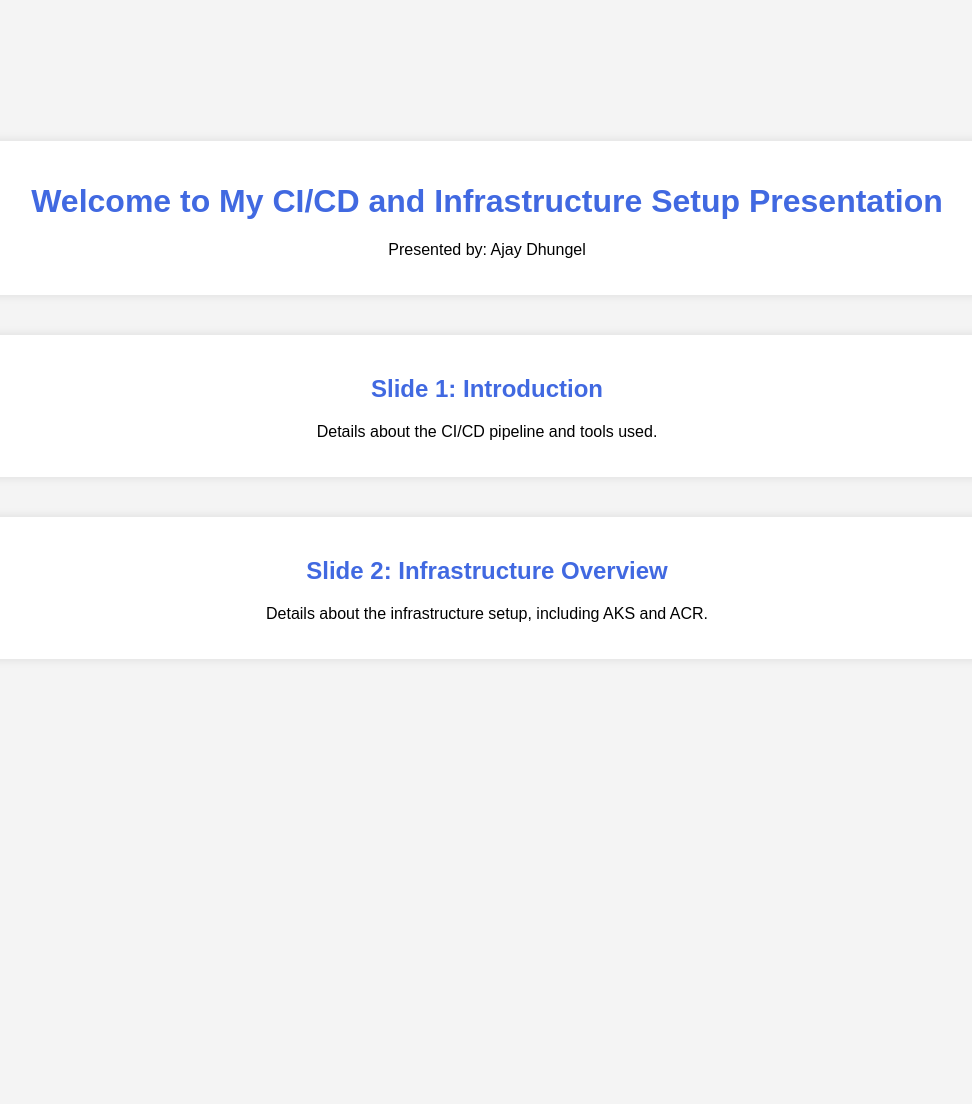
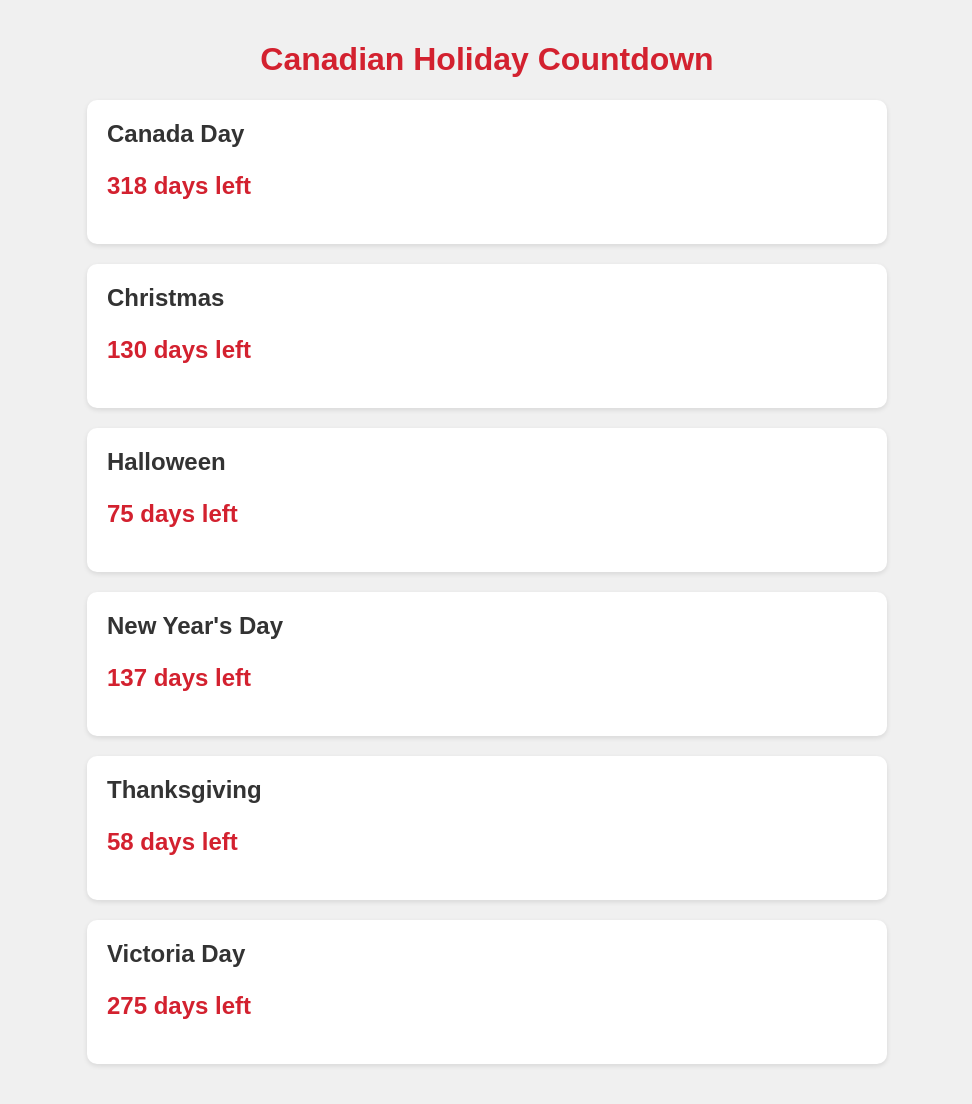
Before and after one commit to ajaydhungel7/DevOps-Projects, a Flask app: page / in a window 1280 px wide. Shown: the whole page, without its empty margins (153-1125 px from the left). Before the commit the page ends 622 px from the top, so only its background shows below. Run offline with Flask 3, Linux system fonts and the light colour scheme.

Commit message:
changes to the index file

```diff
--- a/web/templates/index.html
+++ b/web/templates/index.html
@@ -3,26 +3,73 @@
 <head>
     <meta charset="UTF-8">
     <meta name="viewport" content="width=device-width, initial-scale=1.0">
-    <title>CI/CD and Infrastructure Presentation</title>
-    <link rel="stylesheet" href="{{ url_for('static', filename='css/style.css') }}">
-
+    <title>Canadian Holiday Countdown</title>
+    <style>
+        body {
+            font-family: Arial, sans-serif;
+            max-width: 800px;
+            margin: 0 auto;
+            padding: 20px;
+            background-color: #f0f0f0;
+        }
+        h1 {
+            color: #d3212f;
+            text-align: center;
+        }
+        .countdown {
+            background-color: #fff;
+            border-radius: 10px;
+            padding: 20px;
+            margin-bottom: 20px;
+            box-shadow: 0 2px 5px rgba(0,0,0,0.1);
+        }
+        .countdown h2 {
+            margin-top: 0;
+            color: #333;
+        }
+        .countdown p {
+            font-size: 24px;
+            font-weight: bold;
+            color: #d3212f;
+        }
+    </style>
 </head>
 <body>
-    <div class="presentation">
-        <div class="slide">
-            <h1>Welcome to My CI/CD and Infrastructure Setup Presentation</h1>
-            <p>Presented by: Ajay Dhungel</p>
-        </div>
-        <div class="slide">
-            <h2>Slide 1: Introduction</h2>
-            <p>Details about the CI/CD pipeline and tools used.</p>
-        </div>
-        <div class="slide">
-            <h2>Slide 2: Infrastructure Overview</h2>
-            <p>Details about the infrastructure setup, including AKS and ACR.</p>
-        </div>
-        <!-- Add more slides as needed -->
-    </div>
-    <script src="{{ url_for('static', filename='script.js') }}"></script>
+    <h1>Canadian Holiday Countdown</h1>
+    <div id="countdowns"></div>
+
+    <script>
+        const holidays = [
+            { name: "Canada Day", date: "2025-07-01" },
+            { name: "Christmas", date: "2024-12-25" },
+            { name: "Halloween", date: "2024-10-31" },
+            { name: "New Year's Day", date: "2025-01-01" },
+            { name: "Thanksgiving", date: "2024-10-14" },
+            { name: "Victoria Day", date: "2025-05-19" }
+        ];
+
+        function updateCountdowns() {
+            const now = new Date();
+            let countdownsHTML = '';
+
+            holidays.forEach(holiday => {
+                const holidayDate = new Date(holiday.date);
+                const timeLeft = holidayDate - now;
+                const daysLeft = Math.ceil(timeLeft / (1000 * 60 * 60 * 24));
+
+                countdownsHTML += `
+                    <div class="countdown">
+                        <h2>${holiday.name}</h2>
+                        <p>${daysLeft} days left</p>
+                    </div>
+                `;
+            });
+
+            document.getElementById('countdowns').innerHTML = countdownsHTML;
+        }
+
+        updateCountdowns();
+        setInterval(updateCountdowns, 86400000); // Update every 24 hours
+    </script>
 </body>
 </html>
```
